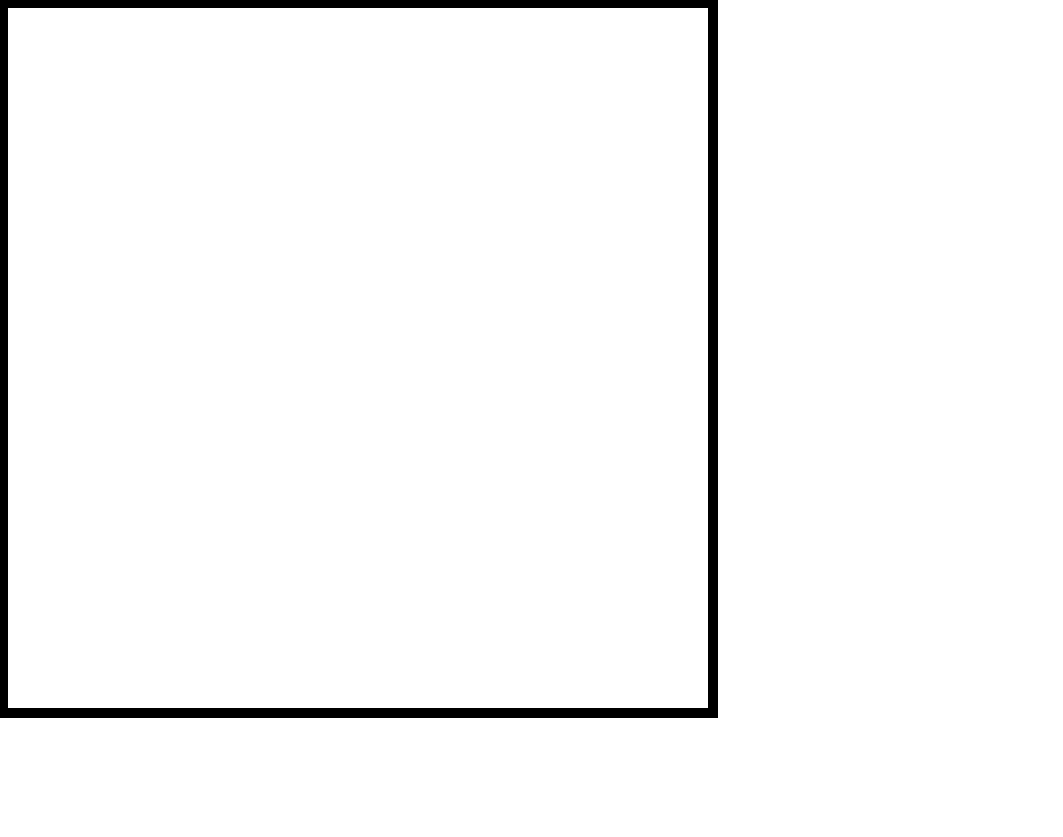
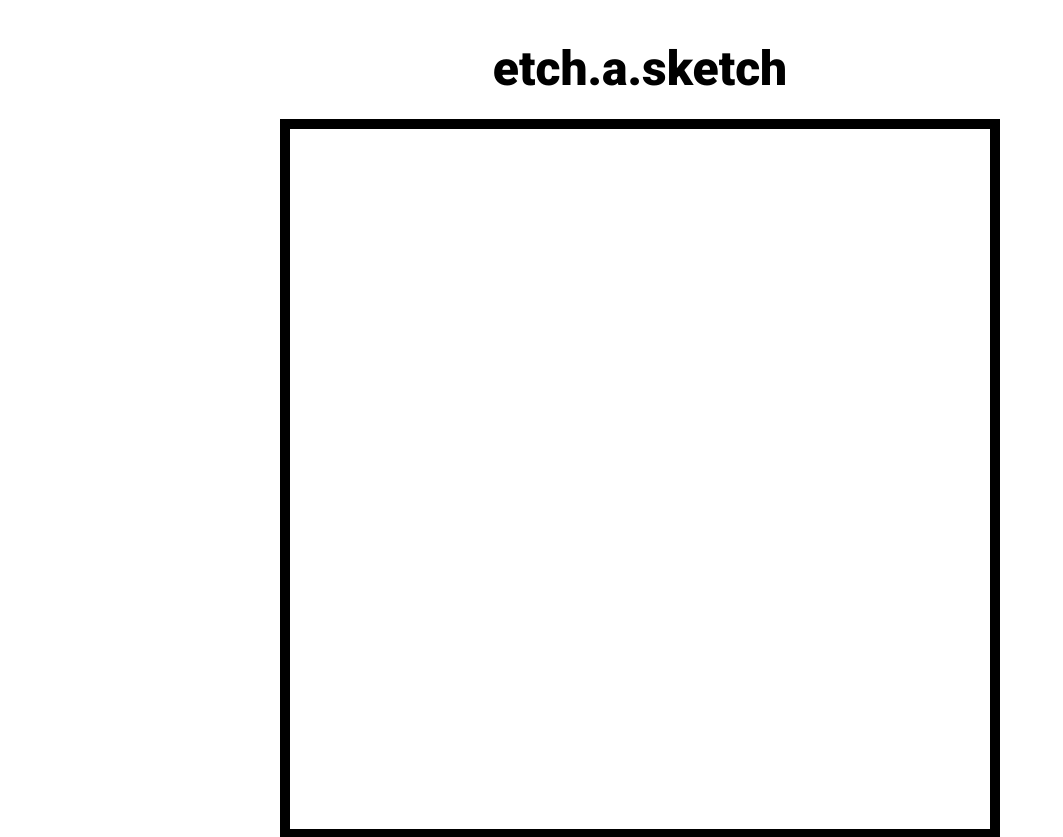
Before and after one commit to basokant/Etch-a-Sketch, a plain HTML site: page index.html in a window 1280 px wide. Shown: the whole page, without its empty margins (0-1063 px from the left). Before the commit the page ends 800 px from the top, so only its background shows below. Drawn offline with Linux system fonts and the light colour scheme.

Commit message:
add title

```diff
--- a/index.html
+++ b/index.html
@@ -9,6 +9,12 @@
     <script src="app.js" defer></script>
 </head>
 <body>
-    <div class="grid"></div>
+    <div class="header">
+        <h1>etch.a.sketch</h1>
+    </div>
+    <div class="main">
+        <div class="grid"></div>
+    </div>
+    <div class="footer"></div>
 </body>
 </html>
--- a/style.css
+++ b/style.css
@@ -1,7 +1,28 @@
+@import url('https://fonts.googleapis.com/css2?family=Roboto:wght@300;400;500;900&display=swap');
+
+body {
+    display: flex;
+    flex-direction: column;
+    justify-content: space-evenly;
+    font-family: Roboto, sans-serif;
+}
+.header {
+    text-align: center;
+    font-weight: 900;
+}
+
+h1 {
+    font-size: 3em;
+}
+
+.main {
+    display: flex;
+    justify-content: center;
+}
+
 .grid {
     display: grid;
     width: 700px;
     height: 700px;
-    background-color: var(--secondary-light);
-    outline:10px black solid;
+    outline: 10px black solid;
 }
```
